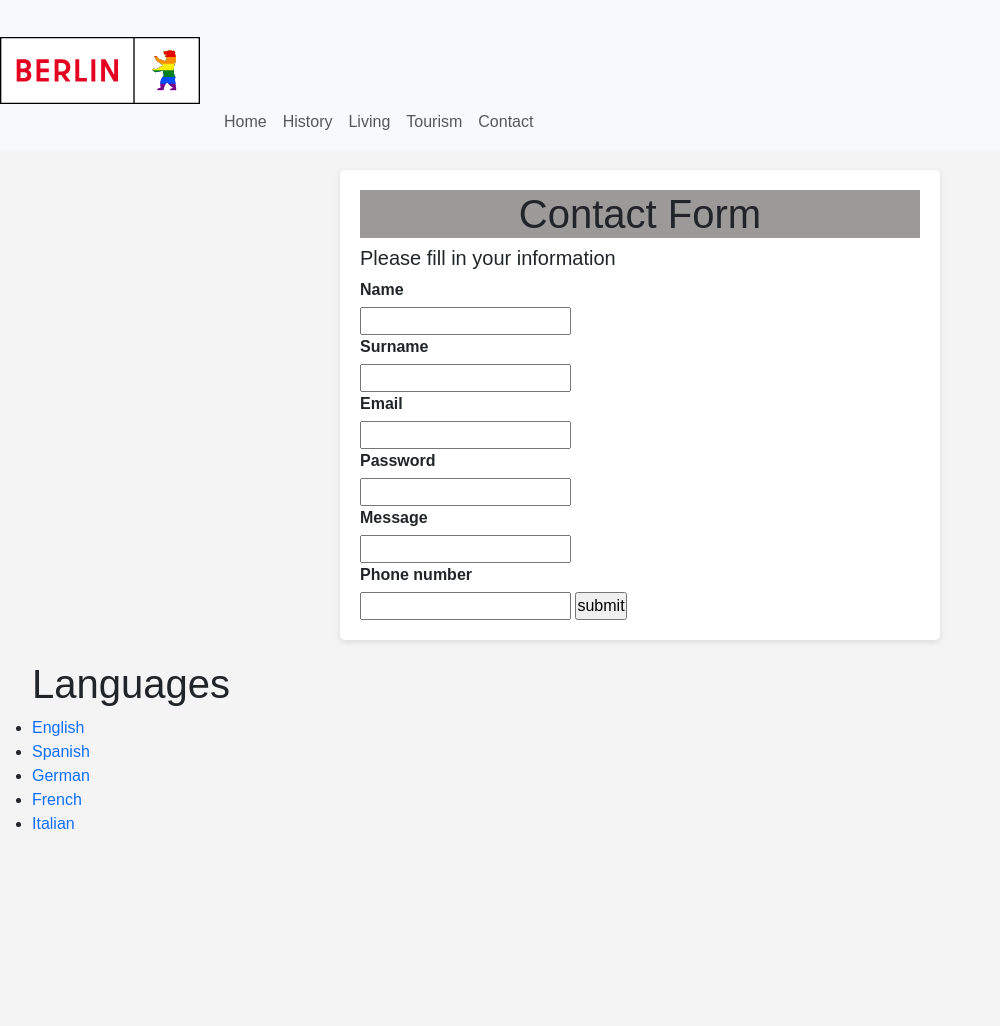
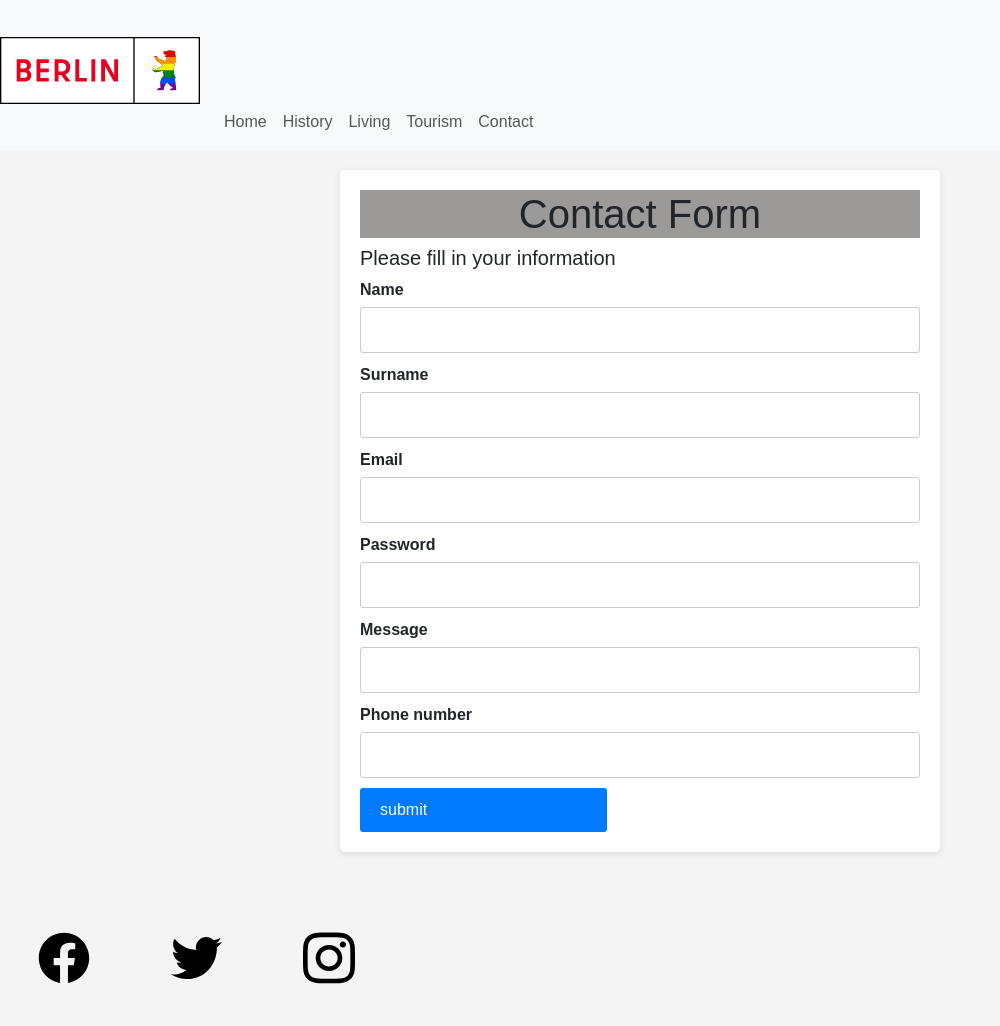
Before and after one commit to SolangeAndraca/PROYECTO, a website: page pages/contact.html in a window 1280 px wide. Shown: the whole page, without its empty margins (0-1000 px from the left). Before the commit the page ends 852 px from the top, so only its background shows below. Drawn offline with nearby package versions, Linux system fonts and the light colour scheme.

Commit message:
arregle footer

```diff
--- a/css/style.css
+++ b/css/style.css
@@ -275,20 +275,36 @@
     cursor: pointer;
   }
 
-
-
-
-
-
-
-
-
  .contact__title{
     background-color: #9c9999;
     display:flex;
     justify-content: center;
     border:2px;
     }
+
+
+    /*footer*/
+
+    .footer__contacto{
+        margin-top: 3%;
+      }
+
+   .logo__facebook{
+       width: 10%;
+       padding: 3%;
+
+   }
+
+   .logo__twitter{
+       width: 10%;
+       padding: 3%;
+   }
+
+   .logo__instagram{
+       width: 10%;
+       padding: 3%;
+   }
+
 
 
 
--- a/pages/contact.html
+++ b/pages/contact.html
@@ -40,43 +40,46 @@
 
         <form action="#" enctype="application/x-www-form-urlencoded" method="POST">
           <label for="name"> Name</label>
-          <input type="text" id="name" name="name">
+          <input type="text" class="name__form" name="name">
 
           <label for="surname"> Surname</label>
-          <input type="text" id="surname" name="surname">
+          <input type="text" class="surname__form" name="surname">
 
           <label for="email"> Email</label>
-          <input type="email" id="email" name="email">
+          <input type="email"  class="email__form" name="email">
 
           <label for="password"> Password</label>
-          <input type="password" id="Password" name="password">
+          <input type="password" class="password__form" name="password">
 
           <label for="text">Message</label>
-          <input type="text" id="text" name="text">
+          <input type="text" class="text__form" name="text">
 
           <label for="tel">Phone number</label>
-          <input type="tel" id="tel" name="tel">
+          <input type="tel" class="tel__form" name="tel">
 
-          <input type="submit" value="submit">
+          <input type class="submit__form" value="submit">
 
         </form>
       </div>
     </section>
 
+    <footer class="footer__contacto">
 
-    <footer>
-        <nav>
-            <ul>
-                <h1> Languages</h1 >
-                <li> <a href="#"> English</a> </li>
-                <li> <a href="#"> Spanish</a></li>
-                <li> <a href="#"> German</a> </li>
-                <li> <a href ="#"> French</a> </li>
-                <li> <a href="#">Italian</a></li>
+      <a href="https://es-es.facebook.com/">
+        <img src="../images/facebook.svg" class=logo__facebook alt="icono de facebook con link hacia la app">
+      </a>
 
-            </ul>
-        </nav>
+      <a href="https://twitter.com">
+        <img src="../images/twitter.svg" class="logo__twitter" alt="icono de whatsapp con link hacia la app">
+      </a>
+
+      <a href="https://www.instagram.com/">
+        <img src="../images/instagram.svg" class="logo__instagram" alt="icono de instagram con link hacia la app">
+      </a>
     </footer>
+
+
+
     <script src="https://cdn.jsdelivr.net/npm/bootstrap@5.3.1/dist/js/bootstrap.bundle.min.js" integrity="sha384-HwwvtgBNo3bZJJLYd8oVXjrBZt8cqVSpeBNS5n7C8IVInixGAoxmnlMuBnhbgrkm" crossorigin="anonymous"></script>
 
 
```
Also changed, not shown: index.html (+14 -11 lines), pages/history.html (+13 -12 lines), pages/living.html (+11 -12 lines), pages/tourism.html (+13 -11 lines), images/facebook.svg (added), images/instagram.svg (added), images/twitter.svg (added).
